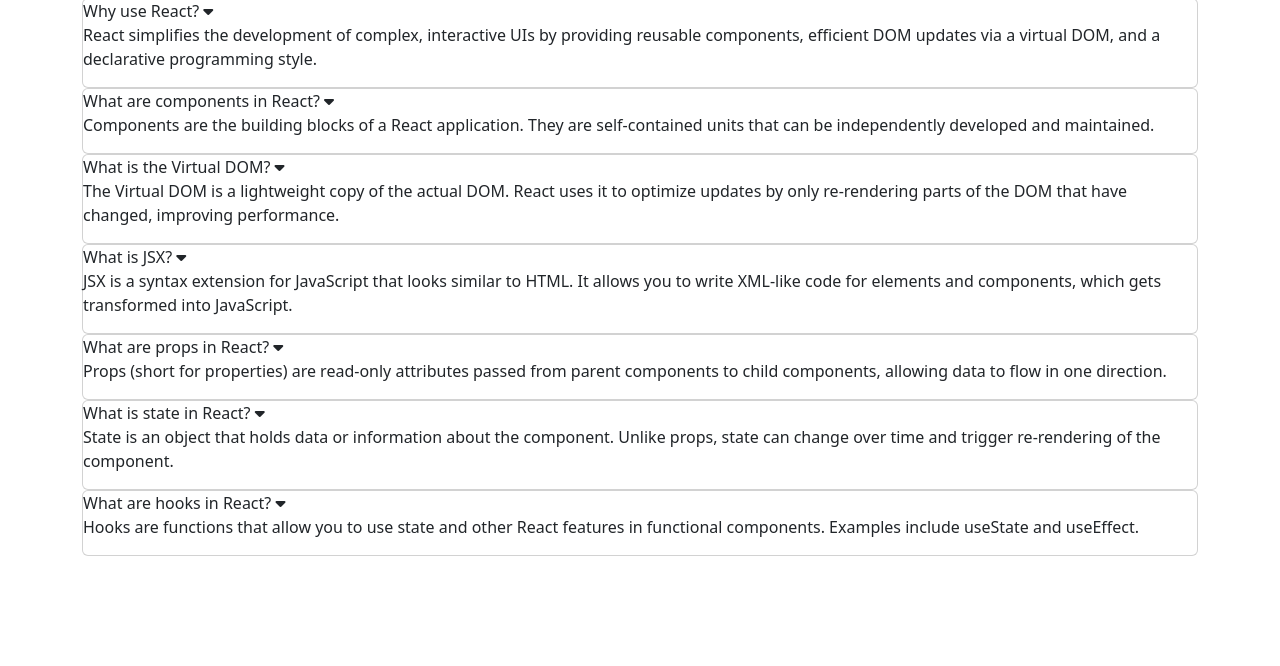
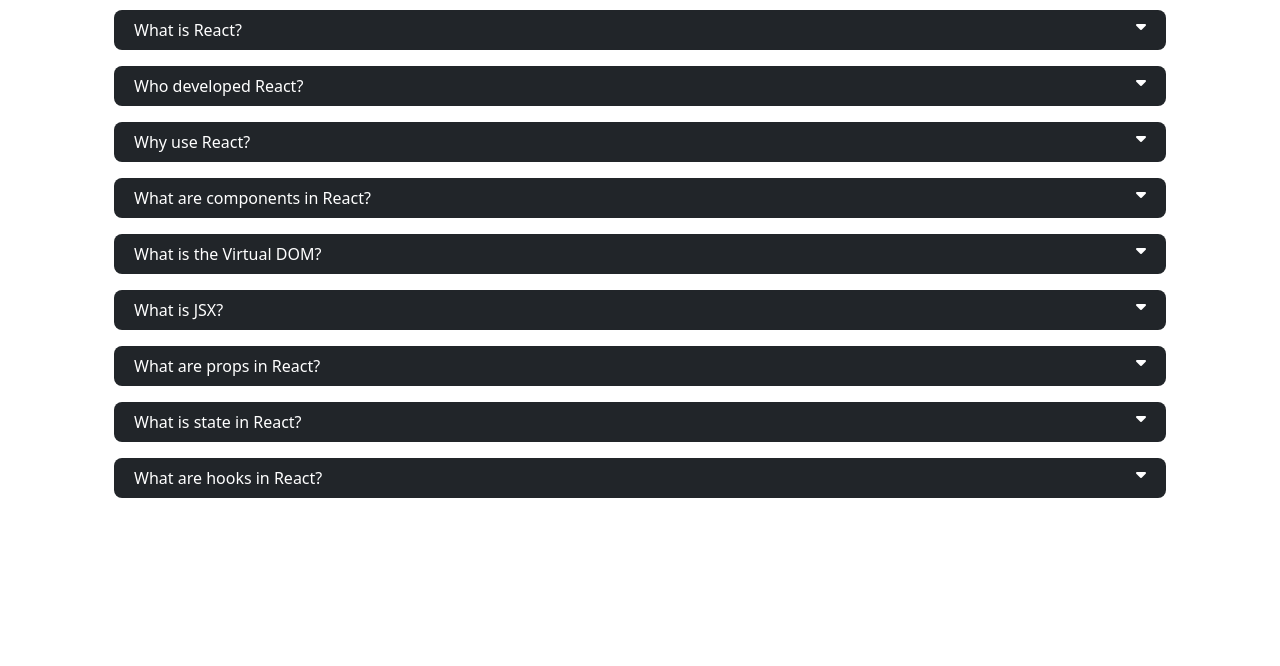
Before and after one commit to itachithelast/accordion-FAQ, a plain HTML site: page index.html in a window 1280 px wide. Shown: the part 134-800 px from the top of the page. Drawn offline with nearby package versions, Linux system fonts and the light colour scheme.

Commit message:
Css tweeks & hide answers

```diff
--- a/index.html
+++ b/index.html
@@ -18,94 +18,95 @@
   </head>
   <body>
 
-    <div class="container">
+    <div class="container p-5">
 
-      <div class="card" id="q1">
-        <div class="question" >
-          <span>What is React?</span>
-          <i class="fa-solid fa-caret-down"></i>
+      <h1 class="text-center p-3">Frequently Asked Questions about React</h1>
+      <div class="container-fluid p-2" id="q1">
+        <div class="text-bg-dark p-2 rounded-3 row" >
+          <span class="card-title col-11">What is React?</span>
+          <i class="fa-solid fa-caret-down text-end col-1"></i>
         </div>
-        <div class="answer">
+        <div class="card mt-2 border border-dark p-3 hidden">
           <p>React is a JavaScript library for building user interfaces, particularly single-page applications where data changes over time.</p>
         </div>
       </div>
 
-      <div class="card" id="q2">
-        <div class="question" >
-          <span>Who developed React?</span>
-          <i class="fa-solid fa-caret-down"></i>
+      <div class="container-fluid p-2" id="q2">
+        <div class="text-bg-dark p-2 rounded-3 row" >
+          <span class="card-title col-11">Who developed React?</span>
+          <i class="fa-solid fa-caret-down text-end col-1"></i>
         </div>
-        <div class="answer">
+        <div class="card mt-2 border border-dark p-3 hidden">
           <p>React was developed by Facebook and is maintained by Facebook and a community of individual developers and companies.</p>
         </div>
       </div>
 
-      <div class="card" id="q3">
-        <div class="question" >
-          <span>Why use React?</span>
-          <i class="fa-solid fa-caret-down"></i>
+      <div class="container-fluid p-2" id="q3">
+        <div class="text-bg-dark p-2 rounded-3 row" >
+          <span class="card-title col-11">Why use React?</span>
+          <i class="fa-solid fa-caret-down text-end col-1"></i>
         </div>
-        <div class="answer">
+                <div class="card mt-2 border border-dark p-3 hidden">
           <p>React simplifies the development of complex, interactive UIs by providing reusable components, efficient DOM updates via a virtual DOM, and a declarative programming style.</p>
         </div>
       </div>
 
-      <div class="card" id="q4">
-        <div class="question" >
-          <span>What are components in React?</span>
-          <i class="fa-solid fa-caret-down"></i>
+      <div class="container-fluid p-2" id="q4">
+        <div class="text-bg-dark p-2 rounded-3 row" >
+          <span class="card-title col-11">What are components in React?</span>
+          <i class="fa-solid fa-caret-down text-end col-1"></i>
         </div>
-        <div class="answer">
+                <div class="card mt-2 border border-dark p-3 hidden">
           <p>Components are the building blocks of a React application. They are self-contained units that can be independently developed and maintained.</p>
         </div>
       </div>
 
-      <div class="card" id="q5">
-        <div class="question" >
-          <span>What is the Virtual DOM?</span>
-          <i class="fa-solid fa-caret-down"></i>
+      <div class="container-fluid p-2" id="q5">
+        <div class="text-bg-dark p-2 rounded-3 row" >
+          <span class="card-title col-11">What is the Virtual DOM?</span>
+          <i class="fa-solid fa-caret-down text-end col-1"></i>
         </div>
-        <div class="answer">
+                <div class="card mt-2 border border-dark p-3 hidden">
           <p>The Virtual DOM is a lightweight copy of the actual DOM. React uses it to optimize updates by only re-rendering parts of the DOM that have changed, improving performance.</p>
         </div>
       </div>
 
-      <div class="card" id="q6">
-        <div class="question" >
-          <span>What is JSX?</span>
-          <i class="fa-solid fa-caret-down"></i>
+      <div class="container-fluid p-2" id="q6">
+        <div class="text-bg-dark p-2 rounded-3 row" >
+          <span class="card-title col-11">What is JSX?</span>
+          <i class="fa-solid fa-caret-down text-end col-1"></i>
         </div>
-        <div class="answer">
+                <div class="card mt-2 border border-dark p-3 hidden">
           <p>JSX is a syntax extension for JavaScript that looks similar to HTML. It allows you to write XML-like code for elements and components, which gets transformed into JavaScript.</p>
         </div>
       </div>
 
-      <div class="card" id="q7">
-        <div class="question" >
-          <span>What are props in React?</span>
-          <i class="fa-solid fa-caret-down"></i>
+      <div class="container-fluid p-2" id="q7">
+        <div class="text-bg-dark p-2 rounded-3 row" >
+          <span class="card-title col-11">What are props in React?</span>
+          <i class="fa-solid fa-caret-down text-end col-1"></i>
         </div>
-        <div class="answer">
+                <div class="card mt-2 border border-dark p-3 hidden">
           <p>Props (short for properties) are read-only attributes passed from parent components to child components, allowing data to flow in one direction.</p>
         </div>
       </div>
 
-      <div class="card" id="q8">
-        <div class="question" >
-          <span>What is state in React?</span>
-          <i class="fa-solid fa-caret-down"></i>
+      <div class="container-fluid p-2" id="q8">
+        <div class="text-bg-dark p-2 rounded-3 row" >
+          <span class="card-title col-11">What is state in React?</span>
+          <i class="fa-solid fa-caret-down text-end col-1"></i>
         </div>
-        <div class="answer">
+                <div class="card mt-2 border border-dark p-3 hidden">
           <p>State is an object that holds data or information about the component. Unlike props, state can change over time and trigger re-rendering of the component.</p>
         </div>
       </div>
 
-      <div class="card" id="q9">
-        <div class="question" >
-          <span>What are hooks in React?</span>
-          <i class="fa-solid fa-caret-down"></i>
+      <div class="container-fluid p-2" id="q9">
+        <div class="text-bg-dark p-2 rounded-3 row" >
+          <span class="card-title col-11">What are hooks in React?</span>
+          <i class="fa-solid fa-caret-down text-end col-1"></i>
         </div>
-        <div class="answer">
+                <div class="card mt-2 border border-dark p-3 hidden">
           <p>Hooks are functions that allow you to use state and other React features in functional components. Examples include useState and useEffect.</p>
         </div>
       </div>
--- a/styles.css
+++ b/styles.css
@@ -0,0 +1,6 @@
+*{
+    box-sizing: border-box;
+}
+.hidden{
+    display: none !important;
+}
```
